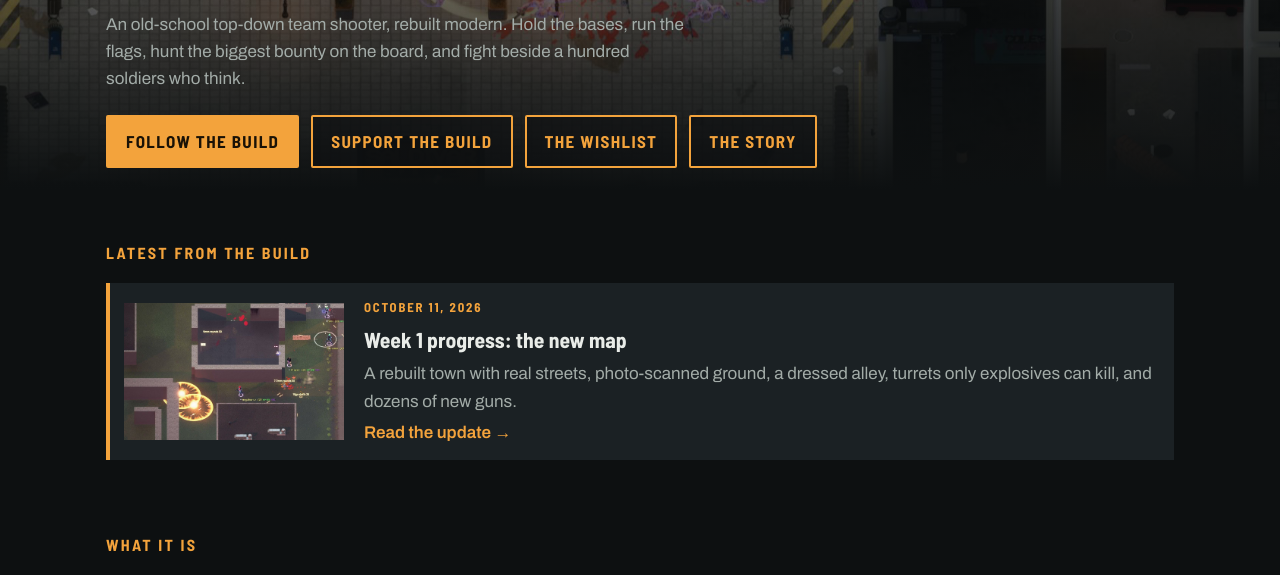
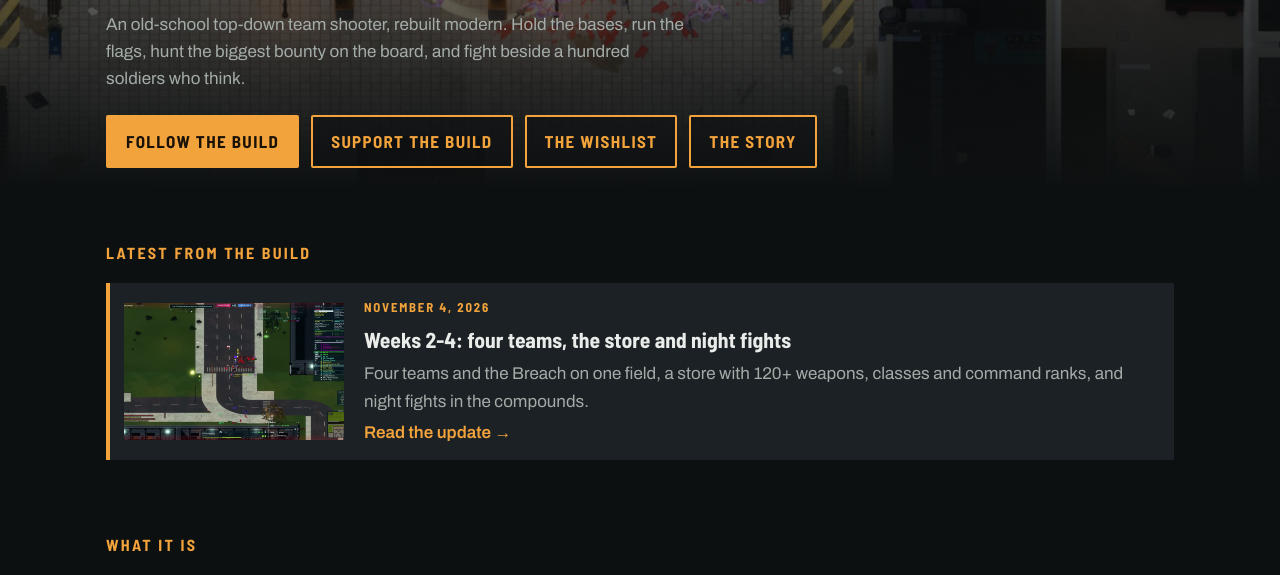
Before and after one commit to Attempt2K/eliteonlineleague-site, a plain HTML site: page index.html in a window 1280 px wide. Shown: the part 448-1023 px from the top of the page. Drawn offline with Linux system fonts and the light colour scheme; a web font is replaced by a local one.

Commit message:
Latest from the build: the Weeks 2-4 Ko-fi update
Co-Authored-By: Claude Opus 5.5 <noreply@anthropic.com>

```diff
--- a/index.html
+++ b/index.html
@@ -105,9 +105,9 @@ footer div { max-width: 1100px; margin: 0 auto; padding-inline: 16px; padding-bl
 <main>
   <section class="latest" aria-labelledby="latesth">
     <h2 id="latesth">Latest from the build</h2>
-    <a class="latest-card" href="https://ko-fi.com/post/Week-1-progress-the-new-map-D8P128MMQ7" target="_blank" rel="noopener">
-      <img src="img/streetfight.jpg" width="1160" height="810" alt="" loading="lazy">
-      <span class="latest-text"><span class="latest-date">October 11, 2026</span><b>Week 1 progress: the new map</b><span>A rebuilt town with real streets, photo-scanned ground, a dressed alley, turrets only explosives can kill, and dozens of new guns.</span><span class="latest-more">Read the update &rarr;</span></span>
+    <a class="latest-card" href="https://ko-fi.com/post/Weeks-2-4-four-teams-the-store-and-night-fights-K5W72A0KYP" target="_blank" rel="noopener">
+      <img src="img/fourteams.jpg" width="1920" height="1080" alt="" loading="lazy">
+      <span class="latest-text"><span class="latest-date">November 4, 2026</span><b>Weeks 2-4: four teams, the store and night fights</b><span>Four teams and the Breach on one field, a store with 120+ weapons, classes and command ranks, and night fights in the compounds.</span><span class="latest-more">Read the update &rarr;</span></span>
     </a>
   </section>
 
```
